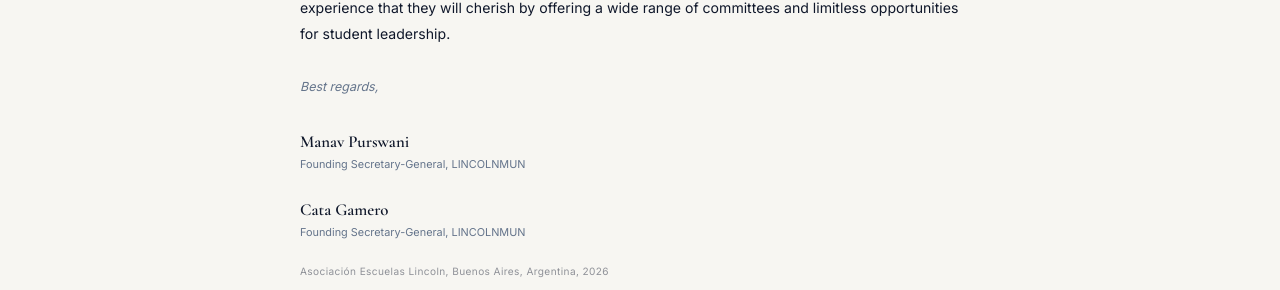
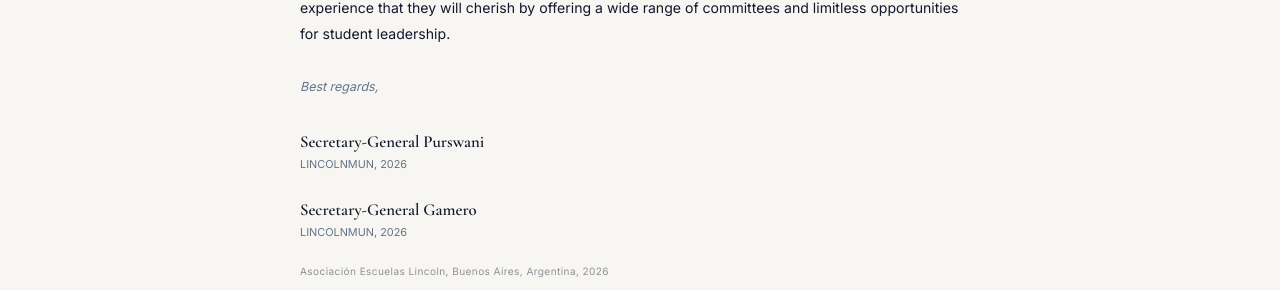
Before and after one commit to lincolnmun/website, a React (Vite) app: page / in a window 1280 px wide. Shown: the part 2638-2928 px from the top of the page. Built offline with nearby package versions, Linux system fonts and the light colour scheme.

Commit message:
general assembly icon

```diff
--- a/src/App.jsx
+++ b/src/App.jsx
@@ -76,7 +76,7 @@
         'As we approach LINCOLNMUN, we are eager to reveal the diligent efforts of our students and staff to provide a first-rate edition for all. We aspire to provide delegates, both new and old, with an experience that they will cherish by offering a wide range of committees and limitless opportunities for student leadership.',
       ],
       closing: 'Best regards,',
-      titles: ['Founding Secretary-General, LINCOLNMUN', 'Founding Secretary-General, LINCOLNMUN'],
+      titles: ['LINCOLNMUN, 2026', 'LINCOLNMUN, 2026'],
     },
     footer: {
       desc: 'A student-run Model United Nations conference. Asociación Escuelas Lincoln, Buenos Aires.',
@@ -532,7 +532,7 @@
 const IMG = id => `https://images.unsplash.com/photo-${id}?auto=format&fit=crop&w=800&q=70`
 const COMMITTEES = [
   { abbr: 'UNSC',  name: 'Security Council',           lang: 'en', seats: 15, type: 'parliamentary', note: 'Advanced',          room: '4th Floor · Room TBC', chairs: 'TBC', contact: 'TBC', topic1: 'TBC', topic2: 'TBC', img: IMG('1727221167365-d365e63e7ebc') },
-  { abbr: 'GA',    name: 'General Assembly',            lang: 'en', seats: 50, type: 'parliamentary', note: 'Beginner · Large',   room: 'Auditorium',           chairs: 'TBC', contact: 'TBC', topic1: 'TBC', topic2: 'TBC', img: IMG('1519276649662-7bd2db2658fe') },
+  { abbr: 'GA',    name: 'General Assembly',            lang: 'en', seats: 50, type: 'parliamentary', note: 'Beginner · Large',   room: 'Auditorium',           chairs: 'TBC', contact: 'TBC', topic1: 'TBC', topic2: 'TBC', img: IMG('1673296630925-a16a5592cc14') },
   { abbr: 'ECOSOC',name: 'ECOSOC',                      lang: 'en', seats: 20, type: 'parliamentary', note: 'Intermediate',       room: '4th Floor · Room TBC', chairs: 'TBC', contact: 'TBC', topic1: 'TBC', topic2: 'TBC', img: IMG('1633158829585-23ba8f7c8caf') },
   { abbr: 'UNHRC', name: 'Human Rights Council',        lang: 'en', seats: 20, type: 'parliamentary', note: 'Intermediate',       room: '4th Floor · Room TBC', chairs: 'TBC', contact: 'TBC', topic1: 'TBC', topic2: 'TBC', img: IMG('1594415156128-af1d8788db6c') },
   { abbr: 'PC',    name: 'Political Committee',         lang: 'en', seats: 20, type: 'parliamentary', note: 'Intermediate',       room: '4th Floor · Room TBC', chairs: 'TBC', contact: 'TBC', topic1: 'TBC', topic2: 'TBC', img: IMG('1477281765962-ef34e8bb0967') },
@@ -914,13 +914,13 @@
                 {lt.closing}
               </p>
               <p style={{ fontFamily: F.display, fontSize: '1.05rem', fontWeight: 600, color: C.text, marginBottom: '0.15rem' }}>
-                Manav Purswani
+                Secretary-General Purswani
               </p>
               <p style={{ fontFamily: F.body, fontSize: '0.68rem', color: C.muted, marginBottom: '1.5rem' }}>
                 {lt.titles[0]}
               </p>
               <p style={{ fontFamily: F.display, fontSize: '1.05rem', fontWeight: 600, color: C.text, marginBottom: '0.15rem' }}>
-                Cata Gamero
+                Secretary-General Gamero
               </p>
               <p style={{ fontFamily: F.body, fontSize: '0.68rem', color: C.muted, marginBottom: '1.5rem' }}>
                 {lt.titles[1]}
```
